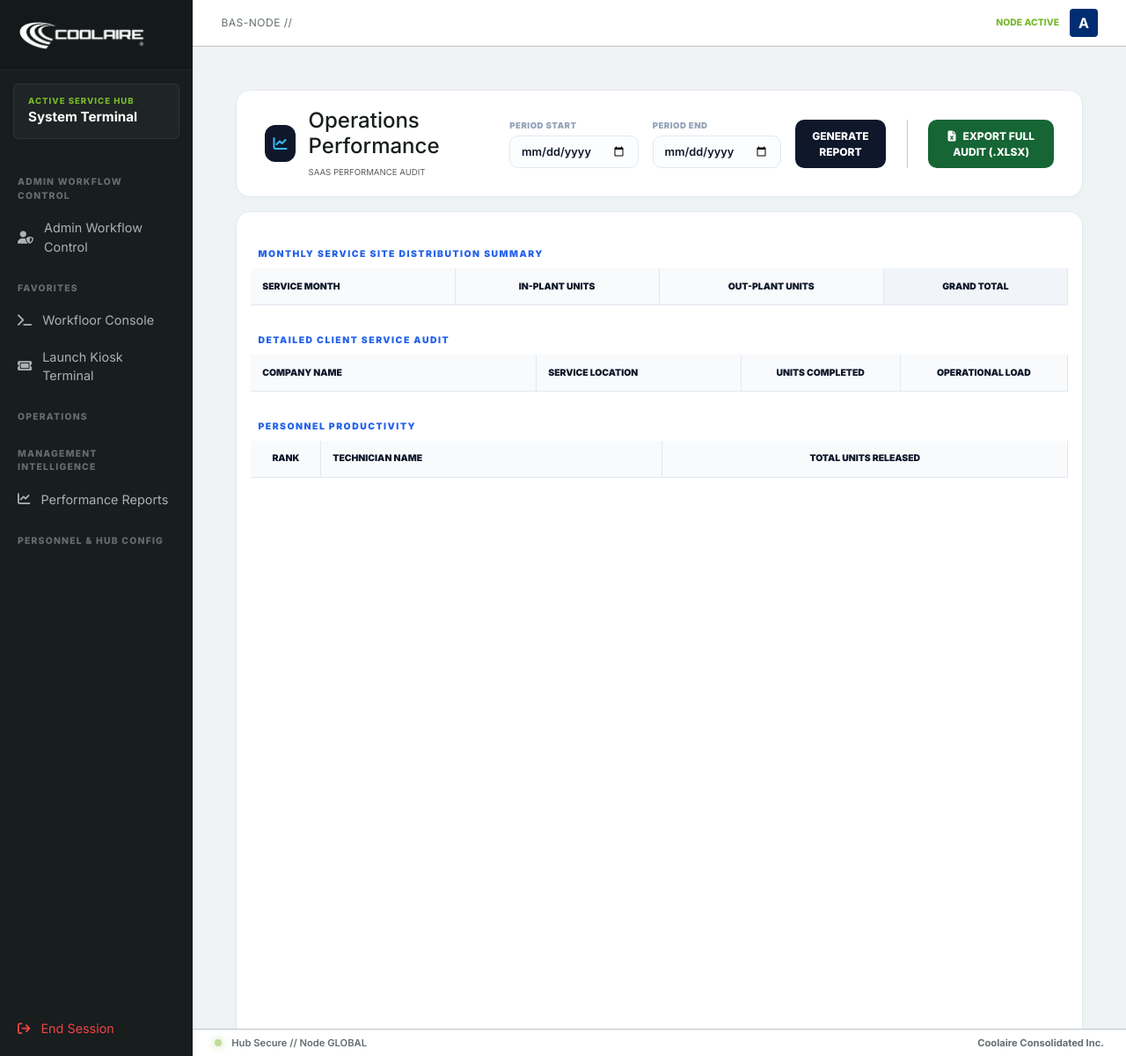
After one commit to jmmontojo2025-max/QBMS, a Python web app: template templates/staff_reports.html in a window 1280 px wide. The commit adds this page. Shown: the whole page at 88% size. Run offline with Jinja, Linux system fonts and the light colour scheme; the template is opened without the code that fills it, so the values that code supplies are empty; some libraries are stand-ins or nearby versions.

Commit message:
Add files via upload

```diff
--- a/templates/base_staff.html
+++ b/templates/base_staff.html
@@ -171,6 +171,12 @@
                 {% endif %}
 
                 <div class="sn-nav-label">Management Intelligence</div>
+
+                <!-- NEW PERFORMANCE REPORTS LINK -->
+                <a href="/staff/reports" class="sn-nav-link {{ 'active' if '/staff/reports' in request.path }}">
+                    <i class="fa-solid fa-chart-line"></i> Performance Reports
+                </a>
+
                 {% if has_perm('analytics') %}
                 <a href="/staff/analytics" class="sn-nav-link {{ 'active' if 'analytics' in request.path }}">
                     <i class="fa-solid fa-chart-simple"></i> Site Analytics
--- /dev/null
+++ b/templates/staff_reports.html
@@ -0,0 +1,182 @@
+{% extends "base_staff.html" %}
+
+{% block content %}
+<!-- Typography and Libraries -->
+<link href="https://fonts.googleapis.com/css2?family=Inter:wght@300;400;500;600;700;800;900&family=JetBrains+Mono:wght@500;700&display=swap" rel="stylesheet">
+<link rel="stylesheet" href="https://cdnjs.cloudflare.com/ajax/libs/animate.css/4.1.1/animate.min.css"/>
+<script src="https://cdnjs.cloudflare.com/ajax/libs/xlsx/0.18.5/xlsx.full.min.js"></script>
+
+<style>
+    :root {
+        --c-navy: #0f172a; --c-blue: #2563eb; --c-accent: #38bdf8;
+        --c-border: #e2e8f0; --c-bg: #f8fafc; --c-text: #334155; --c-teal: #76b82a;
+    }
+    html, body { height: 100%; margin: 0; overflow: hidden; background-color: var(--c-bg); font-family: 'Inter', sans-serif; }
+
+    #preloader {
+        position: fixed; top: 0; left: 0; width: 100%; height: 100%; background: var(--c-navy);
+        display: flex; flex-direction: column; align-items: center; justify-content: center; z-index: 10000;
+        transition: opacity 0.8s ease-in-out, visibility 0.8s;
+    }
+
+    #ledger-viewport {
+        opacity: 0; transform: translateY(20px); transition: all 0.8s cubic-bezier(0.22, 1, 0.36, 1);
+        height: 100vh; display: flex; flex-direction: column; padding: 1.5rem; gap: 1rem;
+    }
+    #ledger-viewport.is-active { opacity: 1; transform: translateY(0); }
+
+    .report-header {
+        background: white; padding: 1.25rem 2rem; border-radius: 16px; border: 1px solid var(--c-border);
+        box-shadow: 0 4px 6px -1px rgba(0,0,0,0.02); flex: 0 0 auto; display: flex; justify-content: space-between; align-items: center;
+    }
+    .header-branding { display: flex; align-items: center; gap: 15px; }
+    .title-logo-icon { width: 42px; height: 42px; background: var(--c-navy); border-radius: 12px; display: flex; align-items: center; justify-content: center; color: var(--c-accent); }
+
+    .filter-box { display: flex; flex-direction: column; gap: 4px; }
+    .filter-box label { font-size: 0.6rem; font-weight: 900; color: #94a3b8; text-transform: uppercase; letter-spacing: 0.5px; }
+    .ledger-input { border: 1px solid var(--c-border); padding: 0.5rem 0.8rem; border-radius: 10px; font-size: 0.8rem; font-weight: 600; color: var(--c-navy); background: #fcfdfe; }
+
+    .table-container { flex: 1 1 auto; overflow-y: auto; background: white; border-radius: 16px; border: 1px solid var(--c-border); box-shadow: 0 10px 15px -3px rgba(0, 0, 0, 0.04); padding: 1rem; }
+    .section-label { font-size: 0.65rem; font-weight: 900; color: var(--c-blue); text-transform: uppercase; letter-spacing: 1.5px; margin: 1.5rem 0 0.5rem 0.5rem; }
+
+    .master-table { width: 100%; border-collapse: separate; border-spacing: 0; margin-bottom: 2rem; }
+    .master-table thead th { position: sticky; top: 0; background: #f8fafc; padding: 0.8rem; font-size: 0.65rem; font-weight: 900; text-transform: uppercase; color: var(--c-navy); border-bottom: 1px solid var(--c-border); border-right: 1px solid var(--c-border); z-index: 10; }
+    .master-table td { padding: 0.8rem; border-bottom: 1px solid var(--c-border); border-right: 1px solid var(--c-border); font-size: 0.85rem; color: var(--c-text); }
+
+    .mono { font-family: 'JetBrains Mono', monospace; font-size: 0.85rem; font-weight: 700; color: var(--c-navy); }
+    .btn-gen { background: var(--c-navy); color: white; border: none; padding: 0.6rem 1.2rem; border-radius: 10px; font-weight: 800; font-size: 0.75rem; cursor: pointer; transition: 0.3s; }
+    .btn-export { background: #166534; color: white; border: none; padding: 0.6rem 1.2rem; border-radius: 10px; font-weight: 800; font-size: 0.75rem; cursor: pointer; }
+</style>
+
+<div id="preloader">
+    <div class="loader-text" style="color: white; font-weight: 900; letter-spacing: 2px;">PREPARING AUDIT DATA...</div>
+</div>
+
+<div id="ledger-viewport">
+    <header class="report-header">
+        <div class="header-branding">
+            <div class="title-logo-icon"><i class="fa-solid fa-chart-line"></i></div>
+            <div>
+                <h4>Operations Performance</h4>
+                <p class="small text-muted mb-0 fw-700" style="font-size: 0.6rem;">SAAS PERFORMANCE AUDIT</p>
+            </div>
+        </div>
+
+        <div class="d-flex gap-3 align-items-end">
+            <div class="filter-box">
+                <label>Period Start</label>
+                <input type="date" id="startDate" class="ledger-input" value="{{ start_date or '' }}">
+            </div>
+            <div class="filter-box">
+                <label>Period End</label>
+                <input type="date" id="endDate" class="ledger-input" value="{{ end_date or '' }}">
+            </div>
+            <button onclick="runReport()" class="btn-gen">GENERATE REPORT</button>
+
+            <div class="vr mx-2"></div>
+
+            <button onclick="exportPerformanceExcel()" class="btn-export">
+                <i class="fa-solid fa-file-excel me-2"></i>EXPORT FULL AUDIT (.XLSX)
+            </button>
+        </div>
+    </header>
+
+    <main class="table-container">
+        <!-- SECTION 1: CONSOLIDATED MONTHLY SUMMARY -->
+        <div class="section-label">Monthly Service Site Distribution Summary</div>
+        <table class="master-table" id="monthlyStatsLedger">
+            <thead>
+                <tr>
+                    <th style="width: 25%;">Service Month</th>
+                    <th style="text-align: center;">In-Plant Units</th>
+                    <th style="text-align: center;">Out-Plant Units</th>
+                    <th style="text-align: center; background: #f1f5f9;">Grand Total</th>
+                </tr>
+            </thead>
+            <tbody>
+                {% for stat in service_stats %}
+                <tr>
+                    <td class="mono">{{ stat.month }}</td>
+                    <td class="mono" style="text-align: center; color: var(--c-blue);">{{ stat.in_plant_count or 0 }}</td>
+                    <td class="mono" style="text-align: center; color: var(--c-teal);">{{ stat.out_plant_count or 0 }}</td>
+                    <td class="mono" style="text-align: center; font-weight: 900; background: #f8fafc;">{{ stat.grand_total or 0 }}</td>
+                </tr>
+                {% endfor %}
+            </tbody>
+        </table>
+
+        <!-- SECTION 2: DETAILED COMPANY AUDIT -->
+        <div class="section-label">Detailed Client Service Audit</div>
+        <table class="master-table" id="companyServiceAudit">
+            <thead>
+                <tr>
+                    <th style="width: 35%;">Company Name</th>
+                    <th style="width: 25%;">Service Location</th>
+                    <th style="text-align: center;">Units Completed</th>
+                    <th style="text-align: center;">Operational Load</th>
+                </tr>
+            </thead>
+            <tbody>
+                {% for row in company_audit %}
+                <tr>
+                    <td class="fw-800" style="color: var(--c-navy);">{{ row.company_name }}</td>
+                    <td>
+                        {% if row.service_location == 'In-Plant' %}
+                        <span style="color: var(--c-blue); font-weight: 700;"><i class="fa-solid fa-industry me-2"></i>In-Plant</span>
+                        {% else %}
+                        <span style="color: var(--c-teal); font-weight: 700;"><i class="fa-solid fa-truck-fast me-2"></i>Out-Plant</span>
+                        {% endif %}
+                    </td>
+                    <td class="mono" style="text-align: center;">{{ row.total_units }}</td>
+                    <td style="text-align: center;">
+                        {% if row.total_units > 10 %}<span class="badge bg-danger" style="font-size: 0.6rem;">HIGH VOLUME</span>
+                        {% elif row.service_location == 'Out-Plant' %}<span class="badge bg-warning text-dark" style="font-size: 0.6rem;">FIELD LOAD</span>
+                        {% else %}<span class="badge bg-light text-muted" style="font-size: 0.6rem;">STABLE</span>{% endif %}
+                    </td>
+                </tr>
+                {% endfor %}
+            </tbody>
+        </table>
+
+        <!-- SECTION 3: PERSONNEL PRODUCTIVITY -->
+        <div class="section-label">Personnel Productivity</div>
+        <table class="master-table" id="techProductivityLedger">
+            <thead>
+                <tr><th style="width: 80px; text-align: center;">Rank</th><th>Technician Name</th><th style="text-align: center;">Total Units Released</th></tr>
+            </thead>
+            <tbody>
+                {% for tech in tech_performance %}
+                <tr><td class="mono" style="text-align: center;">#{{ loop.index }}</td><td class="fw-800">{{ tech.name }}</td><td class="mono" style="text-align: center; color: var(--c-teal);">{{ tech.total_completed }}</td></tr>
+                {% endfor %}
+            </tbody>
+        </table>
+    </main>
+</div>
+
+<script>
+    window.addEventListener('load', () => {
+        setTimeout(() => {
+            document.getElementById('preloader').style.opacity = '0';
+            document.getElementById('preloader').style.visibility = 'hidden';
+            document.getElementById('ledger-viewport').classList.add('is-active');
+        }, 800);
+    });
+
+    function runReport() {
+        const start = document.getElementById('startDate').value;
+        const end = document.getElementById('endDate').value;
+        if (!start || !end) { alert("Please select both dates."); return; }
+        window.location.href = `/staff/reports?start_date=${start}&end_date=${end}`;
+    }
+
+    function exportPerformanceExcel() {
+        var wb = XLSX.utils.book_new();
+        XLSX.utils.book_append_sheet(wb, XLSX.utils.table_to_sheet(document.getElementById("monthlyStatsLedger")), "Monthly Site Summary");
+        XLSX.utils.book_append_sheet(wb, XLSX.utils.table_to_sheet(document.getElementById("companyServiceAudit")), "Client Behavior Audit");
+        XLSX.utils.book_append_sheet(wb, XLSX.utils.table_to_sheet(document.getElementById("techProductivityLedger")), "Tech Productivity");
+
+        var dateStr = new Date().toISOString().slice(0, 10);
+        XLSX.writeFile(wb, "Coolaire_Performance_Report_" + dateStr + ".xlsx");
+    }
+</script>
+{% endblock %}
```
